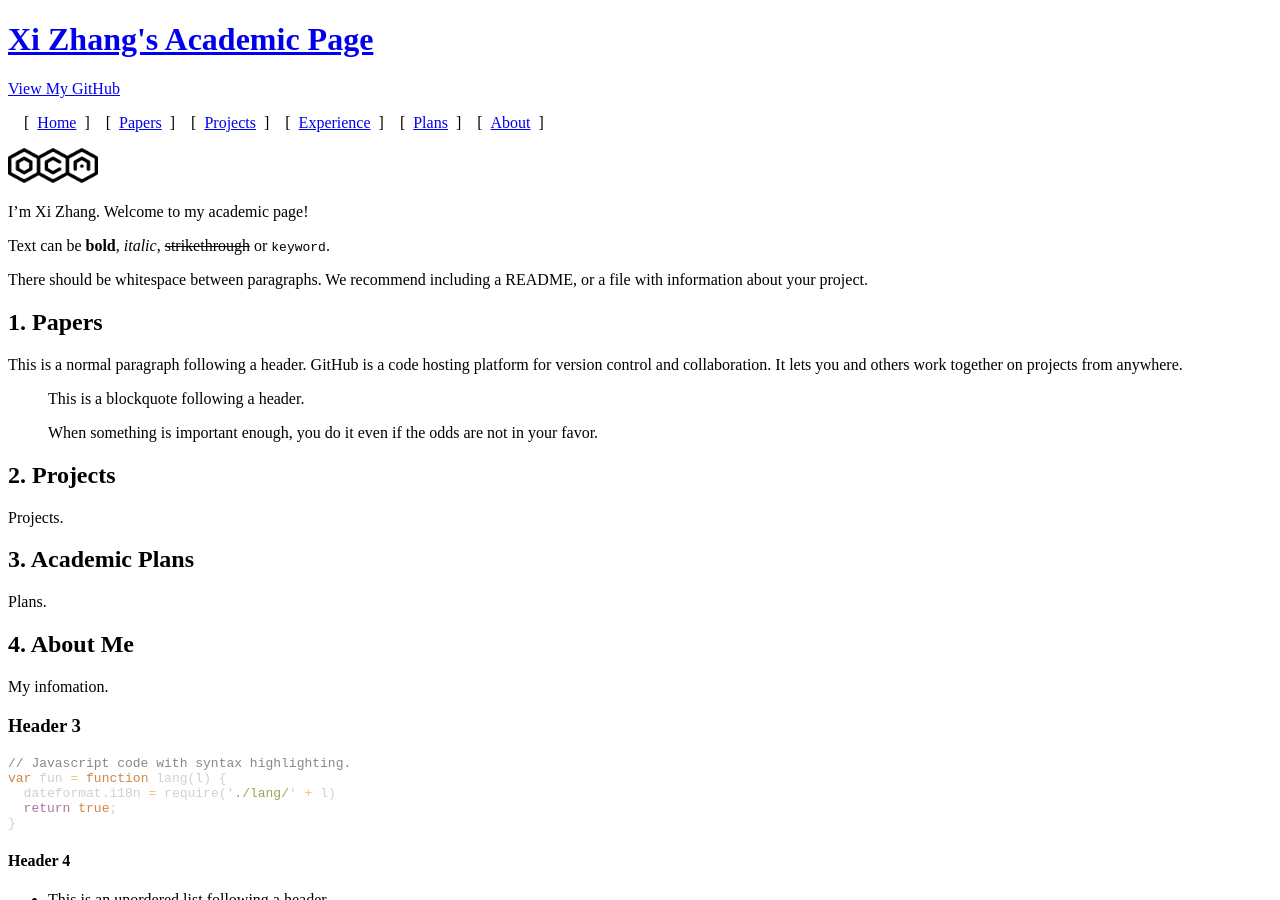
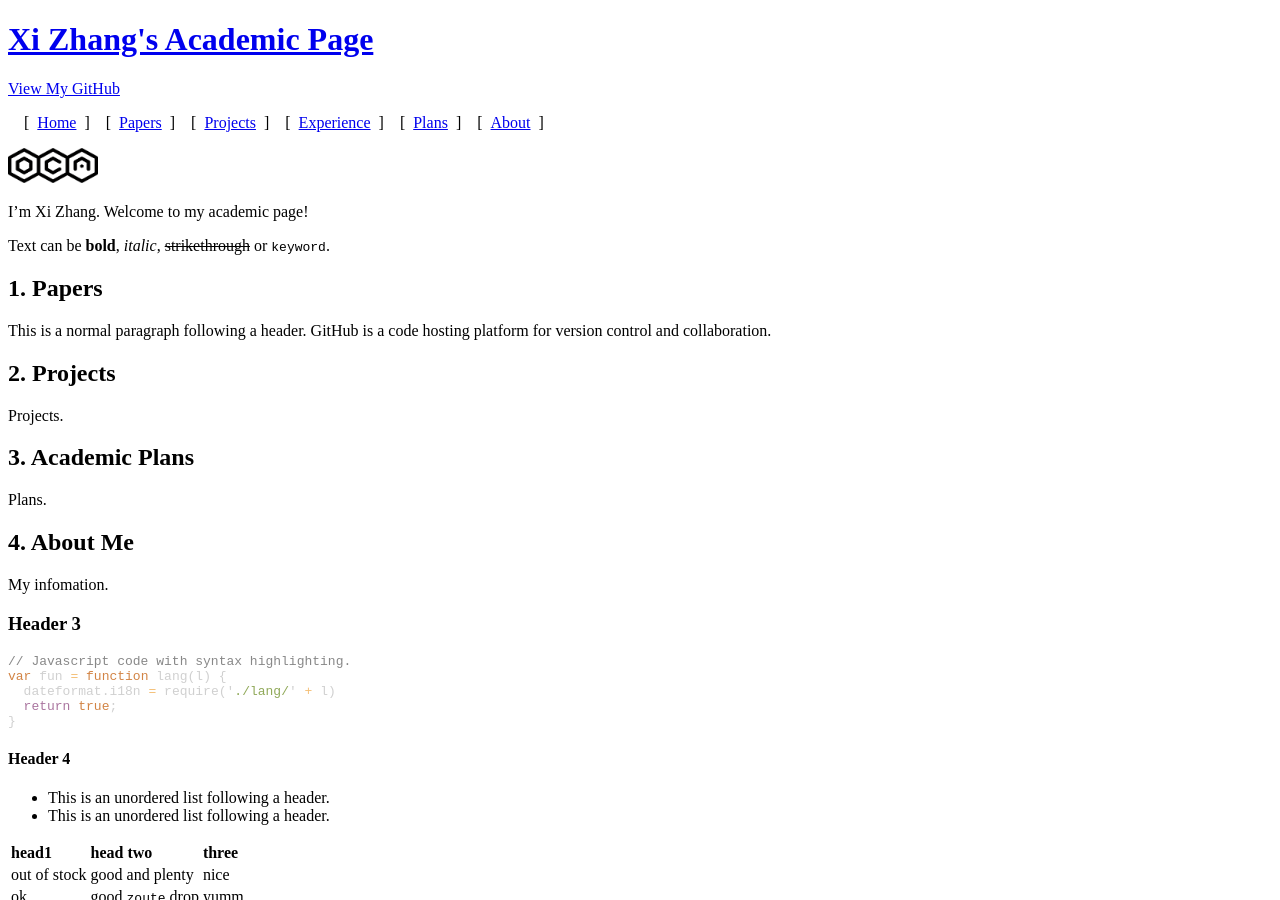
Before and after one commit to oca-john/academic-page, a Jekyll site: the page built from index.md, in a window 1280 px wide and 900 px high. Built offline with Jekyll 4.4.1, drawn with Linux system fonts in a browser that asks for light colours; the repository's description, which GitHub fills in, is left out.

Commit message:
Update index.md

```diff
--- a/index.md
+++ b/index.md
@@ -10,15 +10,9 @@ I'm Xi Zhang. Welcome to my academic page!
 
 Text can be **bold**, _italic_, ~~strikethrough~~ or `keyword`.
 
-There should be whitespace between paragraphs. We recommend including a README, or a file with information about your project.
-
 ## 1. Papers
 
-This is a normal paragraph following a header. GitHub is a code hosting platform for version control and collaboration. It lets you and others work together on projects from anywhere.
-
-> This is a blockquote following a header.
->
-> When something is important enough, you do it even if the odds are not in your favor.
+This is a normal paragraph following a header. GitHub is a code hosting platform for version control and collaboration.
 
 ## 2. Projects
 
```
